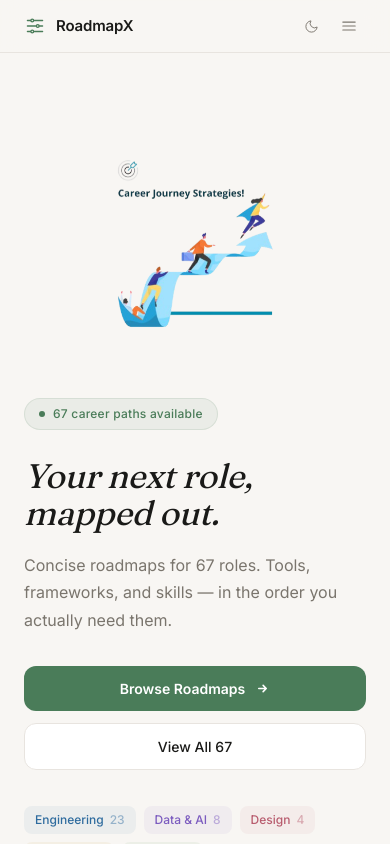
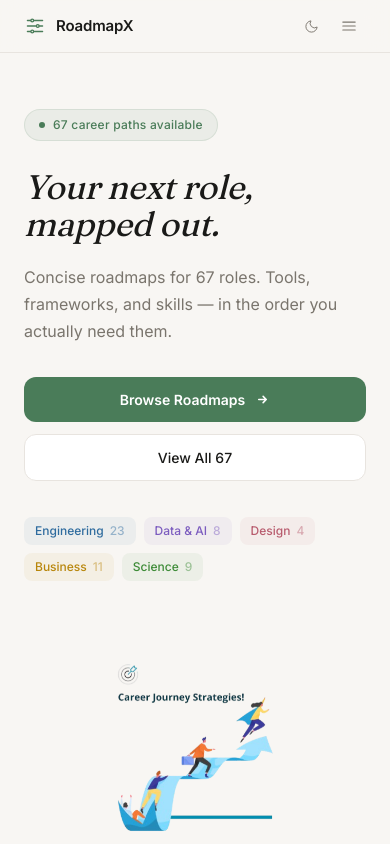
Before and after one commit to musabdawood-007/RoadmapX, a Next.js app: page / in a window 390 px wide. Shown: the top 844 px of the page. Built offline with nearby package versions, Linux system fonts and the light colour scheme.

Commit message:
Final Update

```diff
--- a/app/globals.css
+++ b/app/globals.css
@@ -314,7 +314,6 @@ body {
   }
 
   .hero-image-panel {
-    order: -1;
     aspect-ratio: 16 / 9;
     min-height: 220px !important;
   }
```
